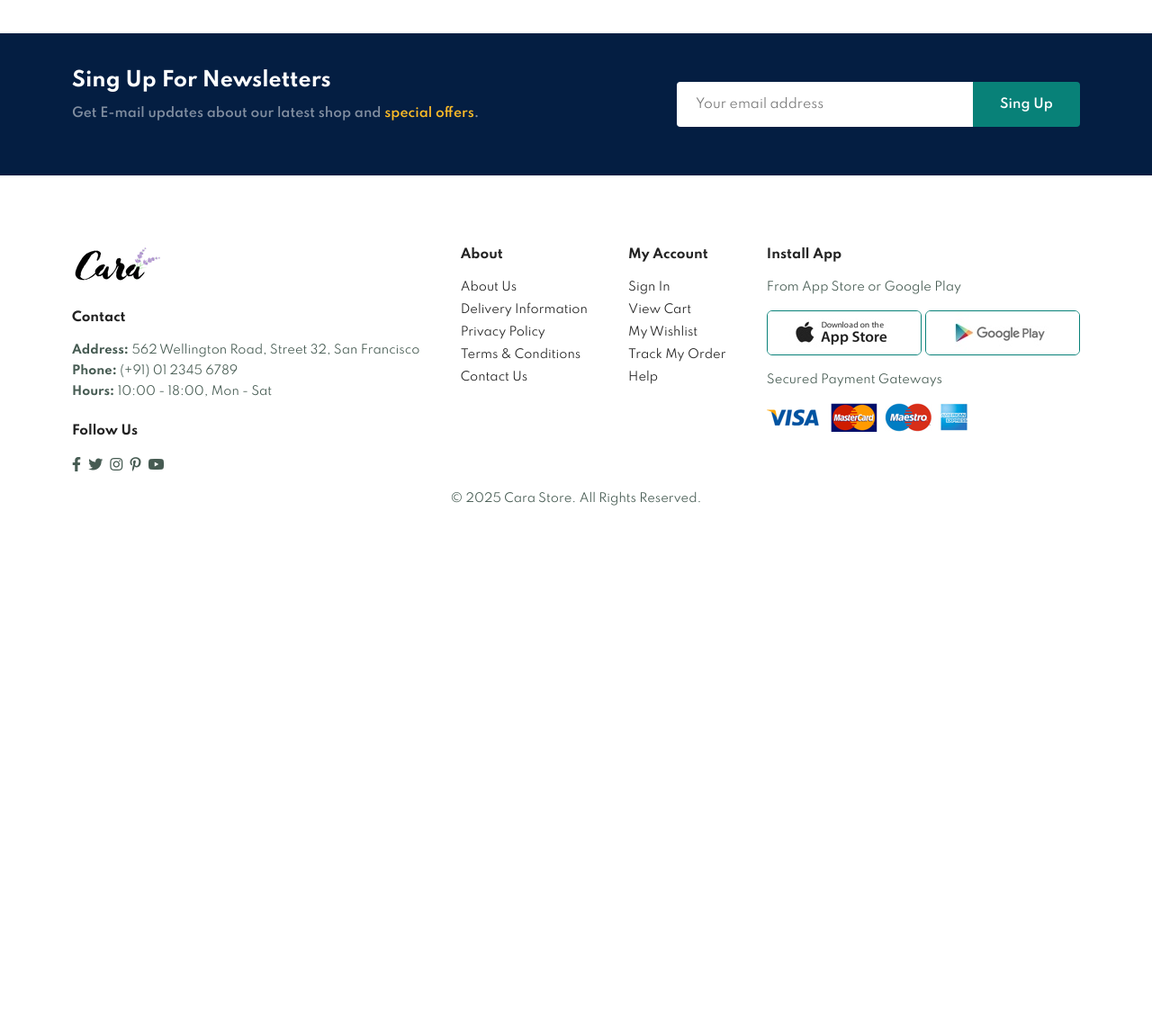
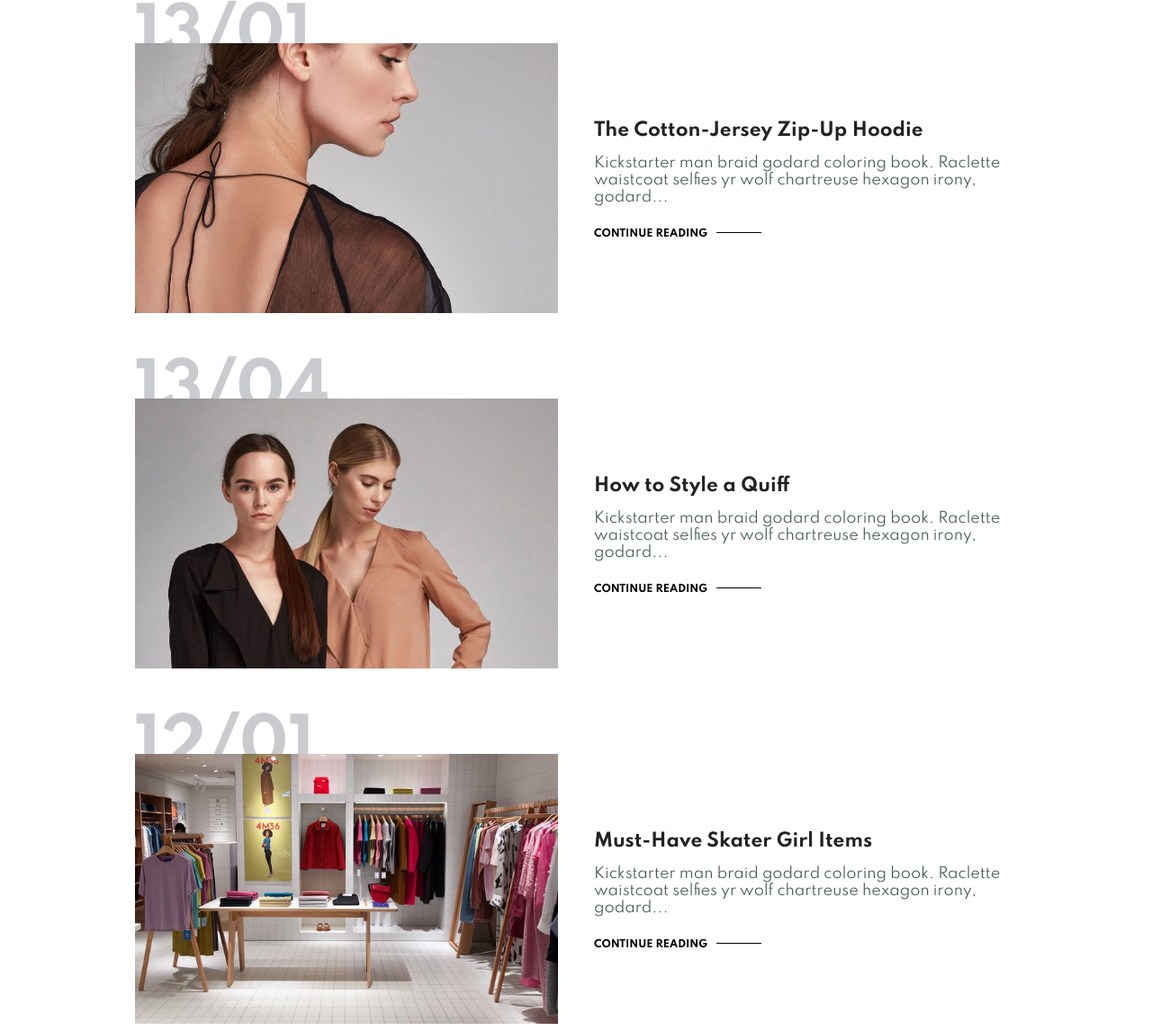
Before and after one commit to Leillac88/ecommerce-website, a plain HTML site: page blog.html in a window 1280 px wide. Shown: the part 507-1653 px from the top of the page at 90% size. Before the commit the page ends 1117 px from the top, so only its background shows below. Drawn offline with Linux system fonts and the light colour scheme.

Commit message:
add blog section and css

```diff
--- a/blog.html
+++ b/blog.html
@@ -35,6 +35,64 @@
         <section id="page-header" class="blog-header">
             <h2>#readmore</h2>
             <p>Read all case studies about our products!</p>
+        </section>
+
+        <section id="blog">
+            <div class="blog-box">
+                <div class="blog-img">
+                    <img src="img/blog/b1.jpg" alt="">
+                </div>
+                <div class="blog-details">
+                    <h4>The Cotton-Jersey Zip-Up Hoodie</h4>
+                    <p>Kickstarter man braid godard coloring book. Raclette waistcoat selfies yr wolf chartreuse hexagon irony, godard...</p>
+                    <a href="#">CONTINUE READING</a>
+                </div>
+                <h1>13/01</h1>
+            </div>
+            <div class="blog-box">
+                <div class="blog-img">
+                    <img src="img/blog/b2.jpg" alt="">
+                </div>
+                <div class="blog-details">
+                    <h4>How to Style a Quiff</h4>
+                    <p>Kickstarter man braid godard coloring book. Raclette waistcoat selfies yr wolf chartreuse hexagon irony, godard...</p>
+                    <a href="#">CONTINUE READING</a>
+                </div>
+                <h1>13/04</h1>
+            </div>
+            <div class="blog-box">
+                <div class="blog-img">
+                    <img src="img/blog/b3.jpg" alt="">
+                </div>
+                <div class="blog-details">
+                    <h4>Must-Have Skater Girl Items</h4>
+                    <p>Kickstarter man braid godard coloring book. Raclette waistcoat selfies yr wolf chartreuse hexagon irony, godard...</p>
+                    <a href="#">CONTINUE READING</a>
+                </div>
+                <h1>12/01</h1>
+            </div>
+            <div class="blog-box">
+                <div class="blog-img">
+                    <img src="img/blog/b4.jpg" alt="">
+                </div>
+                <div class="blog-details">
+                    <h4>Runway-Inspired Trends</h4>
+                    <p>Kickstarter man braid godard coloring book. Raclette waistcoat selfies yr wolf chartreuse hexagon irony, godard...</p>
+                    <a href="#">CONTINUE READING</a>
+                </div>
+                <h1>16/01</h1>
+            </div>
+            <div class="blog-box">
+                <div class="blog-img">
+                    <img src="img/blog/b6.jpg" alt="">
+                </div>
+                <div class="blog-details">
+                    <h4>AW20 Menswear Trends</h4>
+                    <p>Kickstarter man braid godard coloring book. Raclette waistcoat selfies yr wolf chartreuse hexagon irony, godard...</p>
+                    <a href="#">CONTINUE READING</a>
+                </div>
+                <h1>10/03</h1>
+            </div>
         </section>
 
         <section id="pagination" class="section-p1">
--- a/style.css
+++ b/style.css
@@ -638,6 +638,70 @@ footer .copyright {
   background-image: url(img/banner/b19.jpg);
 }
 
+#blog {
+  padding: 150px 150px 0 150px;
+}
+
+#blog .blog-box {
+  display: flex;
+  align-items: center;
+  width: 100%;
+  position: relative;
+  padding-bottom: 90px;
+}
+
+#blog .blog-img {
+  width: 50%;
+  margin-right: 40px;
+}
+
+#blog img {
+  width: 100%;
+  height: 300px;
+  object-fit: cover;
+}
+
+#blog .blog-details {
+  width: 50%;
+}
+
+#blog .blog-details a {
+  text-decoration: none;
+  font-size: 11px;
+  color: #000;
+  font-weight: 700;
+  position: relative;
+  transition: 0.3s;
+}
+
+#blog .blog-details a::after {
+  content: "";
+  width: 50px;
+  height: 1px;
+  background-color: #000;
+  position: absolute;
+  top: 4px;
+  right: -60px;
+}
+
+#blog .blog-details a:hover {
+  color: #088178;
+}
+
+#blog .blog-details a:hover::after {
+  background-color: #088178;
+}
+
+#blog .blog-box h1 {
+  position: absolute;
+  top: -40px;
+  left: 0;
+  font-size: 70px;
+  font-weight: 700;
+  color: #c9cbce;
+  z-index: -9;
+}
+
 /* Start Media Query */
 
 @media (max-width: 799px) {
```
